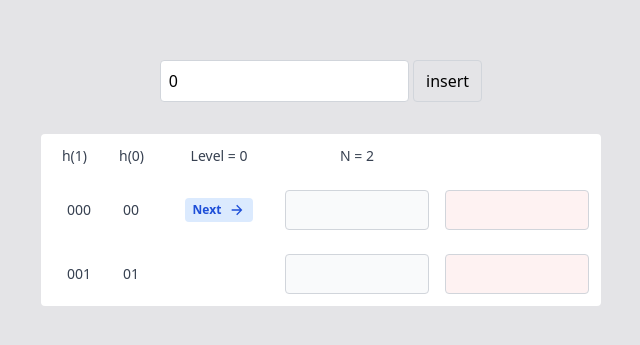
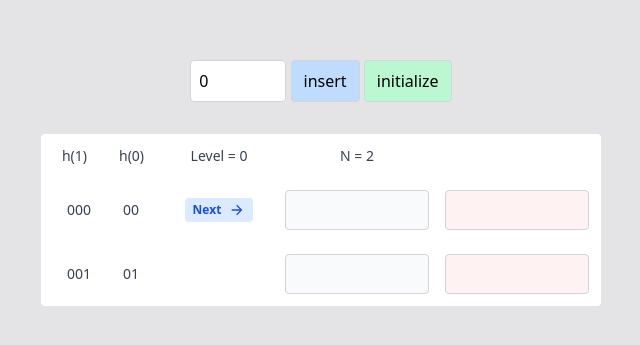
Before and after one commit to amarustavdic/linear-hashing, a SvelteKit app: page / in a window 1280 px wide. Shown: the part 217-562 px from the top of the page, without its empty margins (319-959 px from the left). Built offline with nearby package versions, Linux system fonts and the light colour scheme.

Commit message:
Capable of initializing using json

```diff
--- /dev/null
+++ b/src/lib/Modal.svelte
@@ -0,0 +1,41 @@
+<script lang="ts">
+	export let isOpen = false;
+	export let onClose: () => void;
+	export let onSubmit: (json: string) => void;
+
+	let jsonInput = '';
+
+	function handleSubmit() {
+		onSubmit(jsonInput);
+		jsonInput = ''; // Reset input after submission
+		onClose(); // Close the modal
+	}
+</script>
+
+{#if isOpen}
+	<div class="fixed inset-0 bg-black bg-opacity-50 flex items-center justify-center z-50">
+		<div class="bg-white p-6 rounded-lg shadow-lg w-96">
+			<h2 class="text-lg font-semibold text-gray-700 mb-4">Set Initial State</h2>
+
+			<textarea
+				bind:value={jsonInput}
+				class="w-full h-40 border border-gray-300 rounded p-2 focus:outline-none focus:ring focus:ring-blue-500"
+			></textarea>
+
+			<div class="flex justify-end mt-4 gap-2">
+				<button
+					class="px-4 py-2 bg-gray-300 text-gray-700 rounded hover:bg-gray-400"
+					onclick={onClose}
+				>
+					Cancel
+				</button>
+				<button
+					class="px-4 py-2 bg-blue-500 text-white rounded hover:bg-blue-600"
+					onclick={handleSubmit}
+				>
+					Submit
+				</button>
+			</div>
+		</div>
+	</div>
+{/if}
--- a/src/lib/hashlin.ts
+++ /dev/null
@@ -1,98 +0,0 @@
-import { writable } from 'svelte/store';
-
-export class LinearHashtable {
-
-	private level: number; // Indicates the current round number (initially 0)
-	private next: number; // Next bucket to split (initially 0)
-	private N: number; // Number of buckets
-
-	private bucketSize: number; // Max bucket size, max pages in bucket
-	public primaryPages = writable<number[][]>([]);
-	public overflowPages = writable<{ [key: number]: number[] }>({});
-
-
-	constructor(N = 2, bucketSize = 4) {
-		this.level = 0;
-		this.next = 0;
-		this.N = N;
-		this.bucketSize = bucketSize;
-		this.primaryPages.set(Array.from({ length: N }, () => []));
-		this.overflowPages.set({});
-	}
-
-	hash(key: number) {
-		return key % (Math.pow(2, this.level) * this.N);
-	}
-
-	insert(key: number) {
-		this.primaryPages.update((pages) => {
-			const index = this.hash(key);
-
-			if (pages[index].length < this.bucketSize) {
-				// Add the key to the primary bucket
-				console.log(pages[index].length)
-				pages[index].push(key);
-			} else {
-				// Add to overflow and make it reactive
-				this.overflowPages.update((overflow) => {
-					if (!overflow[index]) {
-						overflow[index] = [];
-					}
-					overflow[index].push(key);
-					return overflow;
-				});
-
-				//
-				// if (index === this.next) {
-				// 	this.split(pages);
-				// }
-			}
-			return pages;
-		});
-	}
-
-	private split(pages: number[][]) {
-		// Create a new bucket
-		pages.push([]);
-
-		// TODO: Fix the problem bellow somewhere
-
-		// Get the bucket to split
-		const bucketToSplit = pages[this.next];
-		const overflowKeys = this.overflowPages[this.next] || [];
-		delete this.overflowPages[this.next];
-
-		// Rehash keys
-		const allKeys = [...bucketToSplit, ...overflowKeys];
-		pages[this.next] = [];
-
-		for (const key of allKeys) {
-			const newIndex = this.hash(key);
-			if (newIndex === this.next) {
-				pages[this.next].push(key);
-			} else {
-				pages[newIndex].push(key);
-			}
-		}
-
-		// Move to the next bucket
-		this.next++;
-
-		// If we've completed a round, reset `next` and increase `level`
-		if (this.next === Math.pow(2, this.level)) {
-			this.next = 0;
-			this.level++;
-		}
-	}
-
-
-
-	getPrimaryPages() {
-		return this.primaryPages;
-	}
-
-	getOverflowPages() {
-		return this.overflowPages;
-	}
-
-}
--- a/src/routes/+page.svelte
+++ b/src/routes/+page.svelte
@@ -1,10 +1,12 @@
 <script lang="ts">
 	import { LinearHashtable } from '$lib/LinearHashtable';
 	import { writable } from 'svelte/store';
+	import Modal from '$lib/Modal.svelte';
 
 	const hashtableStore = writable(new LinearHashtable());
 
 	let key = $state(0);
+	let showModal = $state(false);
 
 
 	const bits = (i: number, take: number): string => {
@@ -12,7 +14,38 @@
 		const last = b.slice(-take);
 		return last.padStart(take, '0');
 	};
+
+
+	function initializeTable(json: string) {
+		try {
+			const data = JSON.parse(json);
+
+			// Validate JSON structure
+			if (!Array.isArray(data.buckets) || typeof data.next !== 'number' || typeof data.level !== 'number') {
+				throw new Error('Invalid JSON structure');
+			}
+
+			// Create a new LinearHashtable instance
+			hashtableStore.set(
+				Object.assign(new LinearHashtable(), {
+					buckets: data.buckets,
+					next: data.next,
+					level: data.level,
+				})
+			);
+		} catch (error) {
+			alert('Invalid JSON. Please check your input and try again.');
+		}
+	}
 </script>
+
+<!-- Modal Component -->
+<Modal
+	isOpen={showModal}
+	onClose={() => (showModal = false)}
+	onSubmit={initializeTable}
+/>
+
 
 <div class="flex flex-col gap-8 items-center justify-center w-screen h-screen bg-zinc-200">
 
@@ -32,10 +65,10 @@
 			}}
 			bind:value={key}
 			placeholder="Enter a key"
-			class="border border-gray-300 p-2 rounded"
+			class="border border-gray-300 p-2 rounded max-w-24"
 		>
 		<button
-			class="px-3 py-2 border border-gray-300 rounded"
+			class="px-3 py-2 border font-medium border-gray-300 rounded bg-blue-200"
 			onclick={() => {
 				// Update the hashtable reactively
 				hashtableStore.update((hashtable) => {
@@ -46,6 +79,25 @@
 			}}
 		>insert
 		</button>
+
+		<!-- Set initial state -->
+		<button
+			onclick={() => showModal = true}
+			class="px-3 py-2 border font-medium border-gray-300 rounded bg-green-200"
+		>
+			initialize
+		</button>
+
+		<!-- Overlay -->
+		<div>
+			<!-- Modal -->
+			<div>
+
+
+
+			</div>
+		</div>
+
 	</div>
 
 
```
Also changed, not shown: 1 other file (tests, documents, lock files or other folders).
